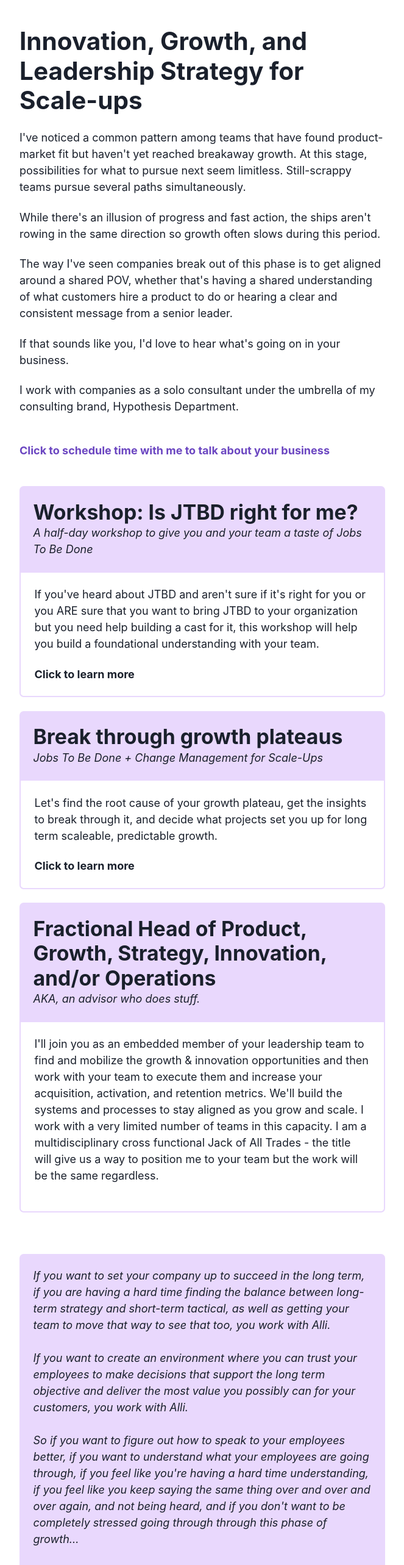
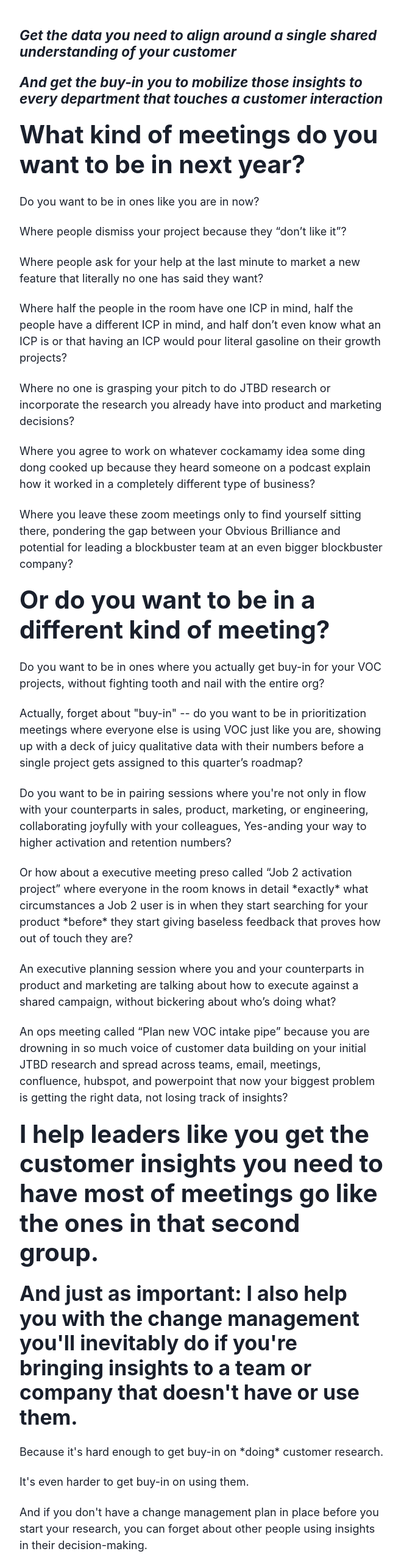
Before and after one commit to alliblum/nextjs-blog, a Next.js app: page /work-with-me in a window 1280 px wide. Shown: the part 200-2766 px from the top of the page at 61% size, without its empty margins (308-971 px from the left). Built offline with nearby package versions, Linux system fonts and the light colour scheme.

Commit message:
new copy to work-with-me page

```diff
--- a/pages/work-with-me.tsx
+++ b/pages/work-with-me.tsx
@@ -17,7 +17,99 @@ export default function WorkWithMe() {
   return (
     <Layout home>
       <Stack spacing={5}>
-        <Heading size="xl">
+        <Heading fontStyle="italic" size="md">
+          Get the data you need to align around a single shared understanding of
+          your customer
+        </Heading>
+        <Heading fontStyle="italic" size="md">
+          And get the buy-in you to mobilize those insights to every department
+          that touches a customer interaction
+        </Heading>
+        <Heading>What kind of meetings do you want to be in next year?</Heading>
+        <Text>Do you want to be in ones like you are in now?</Text>
+        <Text>
+          Where people dismiss your project because they “don’t like it”?
+        </Text>
+        <Text>
+          Where people ask for your help at the last minute to market a new
+          feature that literally no one has said they want?
+        </Text>
+        <Text>
+          Where half the people in the room have one ICP in mind, half the
+          people have a different ICP in mind, and half don’t even know what an
+          ICP is or that having an ICP would pour literal gasoline on their
+          growth projects?
+        </Text>
+        <Text>
+          Where no one is grasping your pitch to do JTBD research or incorporate
+          the research you already have into product and marketing decisions?
+        </Text>
+        <Text>
+          Where you agree to work on whatever cockamamy idea some ding dong
+          cooked up because they heard someone on a podcast explain how it
+          worked in a completely different type of business?
+        </Text>
+        <Text>
+          Where you leave these zoom meetings only to find yourself sitting
+          there, pondering the gap between your Obvious Brilliance and potential
+          for leading a blockbuster team at an even bigger blockbuster company?
+        </Text>
+        <Heading>Or do you want to be in a different kind of meeting?</Heading>
+        <Text>
+          Do you want to be in ones where you actually get buy-in for your VOC
+          projects, without fighting tooth and nail with the entire org?
+        </Text>
+        <Text>
+          Actually, forget about "buy-in" -- do you want to be in prioritization
+          meetings where everyone else is using VOC just like you are, showing
+          up with a deck of juicy qualitative data with their numbers before a
+          single project gets assigned to this quarter’s roadmap?
+        </Text>
+        <Text>
+          Do you want to be in pairing sessions where you're not only in flow
+          with your counterparts in sales, product, marketing, or engineering,
+          collaborating joyfully with your colleagues, Yes-anding your way to
+          higher activation and retention numbers?
+        </Text>
+        <Text>
+          Or how about a executive meeting preso called “Job 2 activation
+          project” where everyone in the room knows in detail *exactly* what
+          circumstances a Job 2 user is in when they start searching for your
+          product *before* they start giving baseless feedback that proves how
+          out of touch they are?
+        </Text>
+        <Text>
+          An executive planning session where you and your counterparts in
+          product and marketing are talking about how to execute against a
+          shared campaign, without bickering about who’s doing what?
+        </Text>
+        <Text>
+          An ops meeting called “Plan new VOC intake pipe” because you are
+          drowning in so much voice of customer data building on your initial
+          JTBD research and spread across teams, email, meetings, confluence,
+          hubspot, and powerpoint that now your biggest problem is getting the
+          right data, not losing track of insights?
+        </Text>
+        <Heading>
+          I help leaders like you get the customer insights you need to have
+          most of meetings go like the ones in that second group.{' '}
+        </Heading>
+        <Heading size="lg">
+          And just as important: I also help you with the change management
+          you'll inevitably do if you're bringing insights to a team or company
+          that doesn't have or use them.
+        </Heading>
+        <Text>
+          Because it's hard enough to get buy-in on *doing* customer research.
+        </Text>
+        <Text>It's even harder to get buy-in on using them.</Text>
+        <Text>
+          And if you don't have a change management plan in place before you
+          start your research, you can forget about other people using insights
+          in their decision-making.
+        </Text>
+
+        {/* <Heading size="xl">
           Innovation, Growth, and Leadership Strategy for Scale-ups
         </Heading>
         <Text>
@@ -48,28 +140,26 @@ export default function WorkWithMe() {
         <Text>
           I work with companies as a solo consultant under the umbrella of my
           consulting brand, Hypothesis Department.
-        </Text>
-
+        </Text> */}
         <Box py={5}>
           <Link href="https://savvycal.com/alli/c0518466">
             <Text color="purple.600" as="strong">
-              Click to schedule time with me to talk about your business
+              Click to schedule time with me to talk about what's going on your
+              world and how I can help you get more buy-in on your customer
+              insight strategy
             </Text>
           </Link>
         </Box>
-
         {/* <Heading>
           Get aligned and stay aligned as your company goes from startup to
           scale-up -- without compromising your vision
         </Heading> */}
-
         {/* <Text>
           I've observed the projects and frameworks outlined below to be among
           the most effective starting lines for our work together. I'd love to
           hear what's going on in your business to find the right place to begin
           our work.
         </Text> */}
-
         {/* <Offer
           title="Innovation Strategy & Prototyping"
           subtitle="DESCRIBE IT"
@@ -77,7 +167,6 @@ export default function WorkWithMe() {
           path="/work-with-me/innovation"
           linkText="Learn more about Innovation Strategy & Prototyping"
         /> */}
-
         <Offer
           title="Workshop: Is JTBD right for me?"
           subtitle="A half-day workshop to give you and your team a taste of Jobs To Be Done"
@@ -85,15 +174,23 @@ export default function WorkWithMe() {
           path="/work-with-me/intro-to-jtbd"
           linkText="Click to learn more"
         />
-
         <Offer
+          title="R&D Consulting: Find your ICP"
+          subtitle="A deep intensive analysis of the qualities that differentiate an average customer from an ideal one."
+          description="We'll blend a mix of qualitative and quantitative data plus your team's unique unfair advantages to build a dynamic ICP and a plan to mobilize it across your organization."
+        />
+        <Offer
+          title="Insights Mobilization Pairing"
+          subtitle="Team and 1:1 Coaching"
+          description="We'll work together to mobilize your JTBD research and strategy across the org"
+        />
+        {/* <Offer
           title="Break through growth plateaus"
           subtitle="Jobs To Be Done + Change Management for Scale-Ups"
           description="Let's find the root cause of your growth plateau, get the insights to break through it, and decide what projects set you up for long term scaleable, predictable growth."
           path="/work-with-me/growth"
           linkText="Click to learn more"
-        />
-
+        /> */}
         {/* <Offer
           title="Commander's Intent"
           subtitle="One-on-one coaching for visionary founders"
@@ -148,7 +245,7 @@ export default function WorkWithMe() {
           opportunities arise."
         />
         <Spacer /> */}
-        <Offer
+        {/* <Offer
           title="Fractional Head of Product, Growth, Strategy, Innovation, and/or Operations"
           subtitle="AKA, an advisor who does stuff."
           description="I'll join you as an embedded member of your leadership team to find
@@ -156,7 +253,7 @@ export default function WorkWithMe() {
           to execute them and increase your acquisition, activation, and retention metrics.
           We'll build the systems and processes to stay aligned as you grow and scale.
           I work with a very limited number of teams in this capacity. I am a multidisciplinary cross functional Jack of All Trades - the title will give us a way to position me to your team but the work will be the same regardless."
-        ></Offer>
+        ></Offer> */}
         <Spacer />
         {/* <Offer
           title="Diagnostic Assessment"
```
